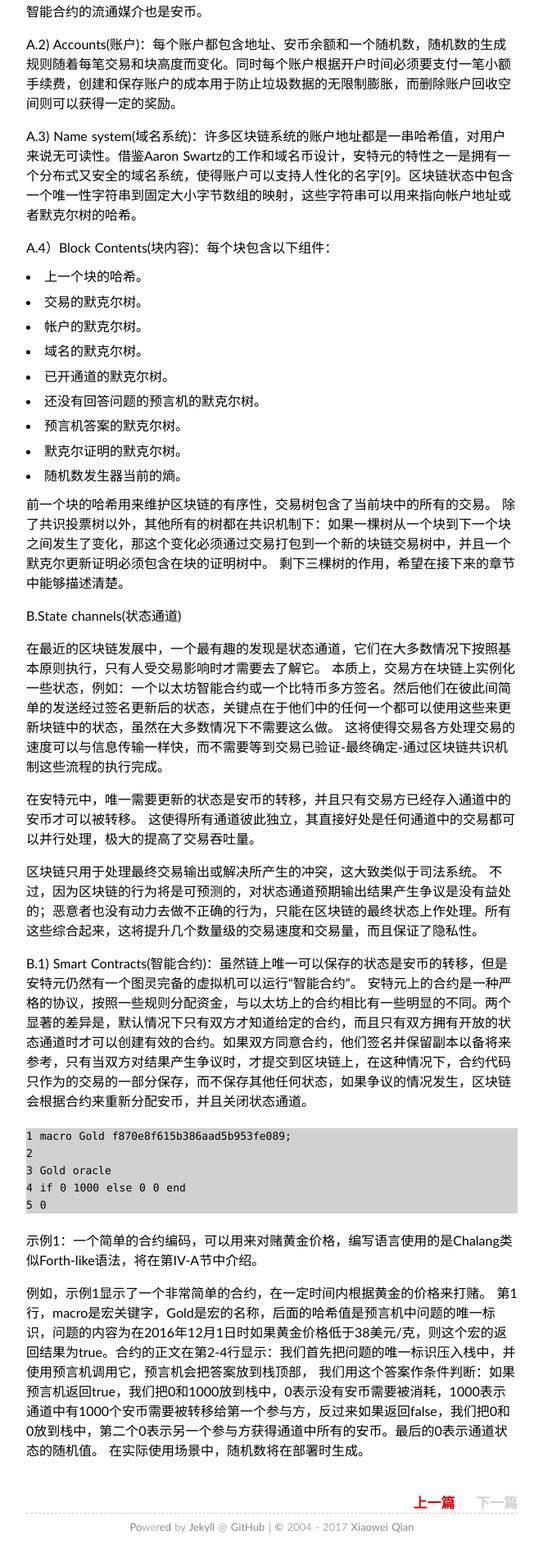
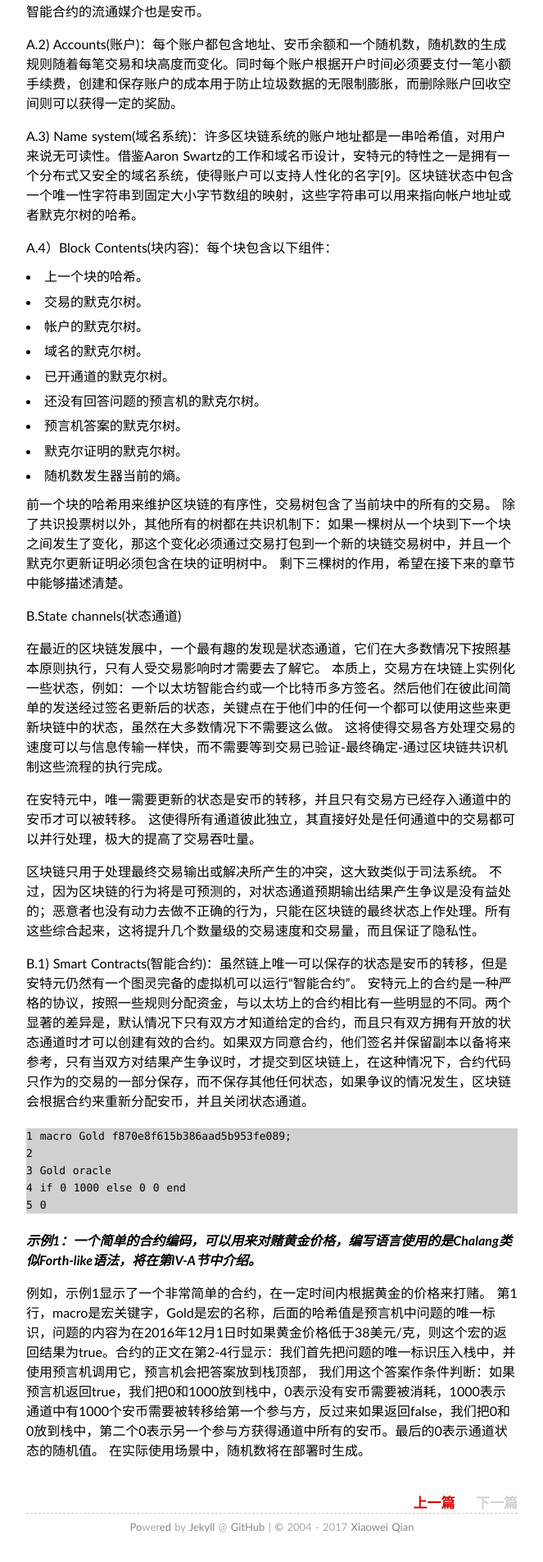
Before and after one commit to XiaoweiQian/note, a Jekyll site: the page built from _posts/2017-04-13-aeternity-whitepaper.md, in a window 1280 px wide. Shown: the part 2345-4250 px from the top of the page at 82% size, without its empty margins (308-971 px from the left). Built offline with Jekyll 4.4.1, drawn with Linux system fonts in a browser that asks for light colours; Markdown is read by kramdown in place of the engine named in the settings.

````diff
--- a/_posts/2017-04-13-aeternity-whitepaper.md
+++ b/_posts/2017-04-13-aeternity-whitepaper.md
@@ -111,7 +111,7 @@ B.1) Smart Contracts(智能合约)：虽然链上唯一可以保存的状态是
 4 if 0 1000 else 0 0 end
 5 0
 ```
-示例1：一个简单的合约编码，可以用来对赌黄金价格，编写语言使用的是Chalang类似Forth-like语法，将在第IV-A节中介绍。
+***示例1：一个简单的合约编码，可以用来对赌黄金价格，编写语言使用的是Chalang类似Forth-like语法，将在第IV-A节中介绍。***
 
 
 例如，示例1显示了一个非常简单的合约，在一定时间内根据黄金的价格来打赌。 第1行，macro是宏关键字，Gold是宏的名称，后面的哈希值是预言机中问题的唯一标识，问题的内容为在2016年12月1日时如果黄金价格低于38美元/克，则这个宏的返回结果为true。合约的正文在第2-4行显示：我们首先把问题的唯一标识压入栈中，并使用预言机调用它，预言机会把答案放到栈顶部， 我们用这个答案作条件判断：如果预言机返回true，我们把0和1000放到栈中，0表示没有安币需要被消耗，1000表示通道中有1000个安币需要被转移给第一个参与方，反过来如果返回false，我们把0和0放到栈中，第二个0表示另一个参与方获得通道中所有的安币。最后的0表示通道状态的随机值。 在实际使用场景中，随机数将在部署时生成。
````
